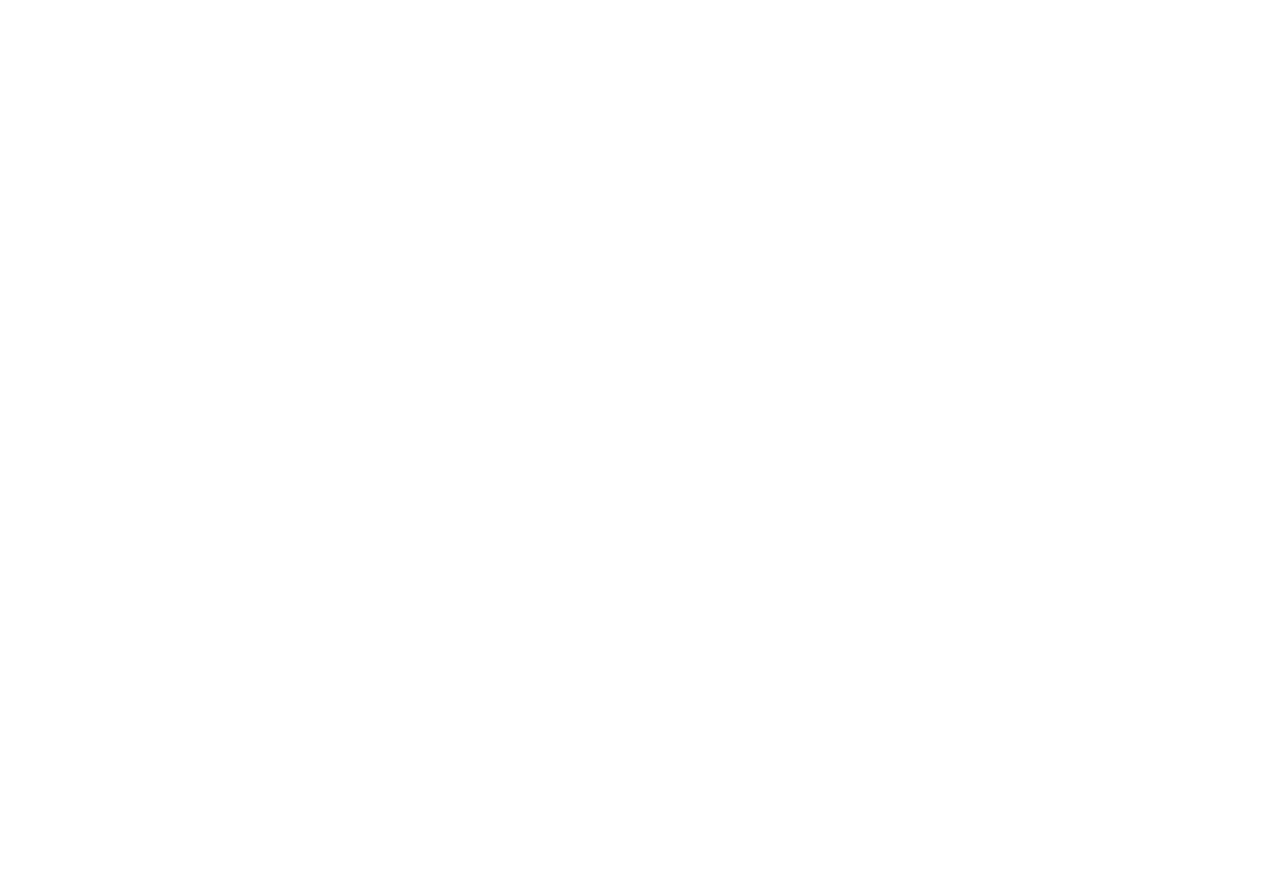
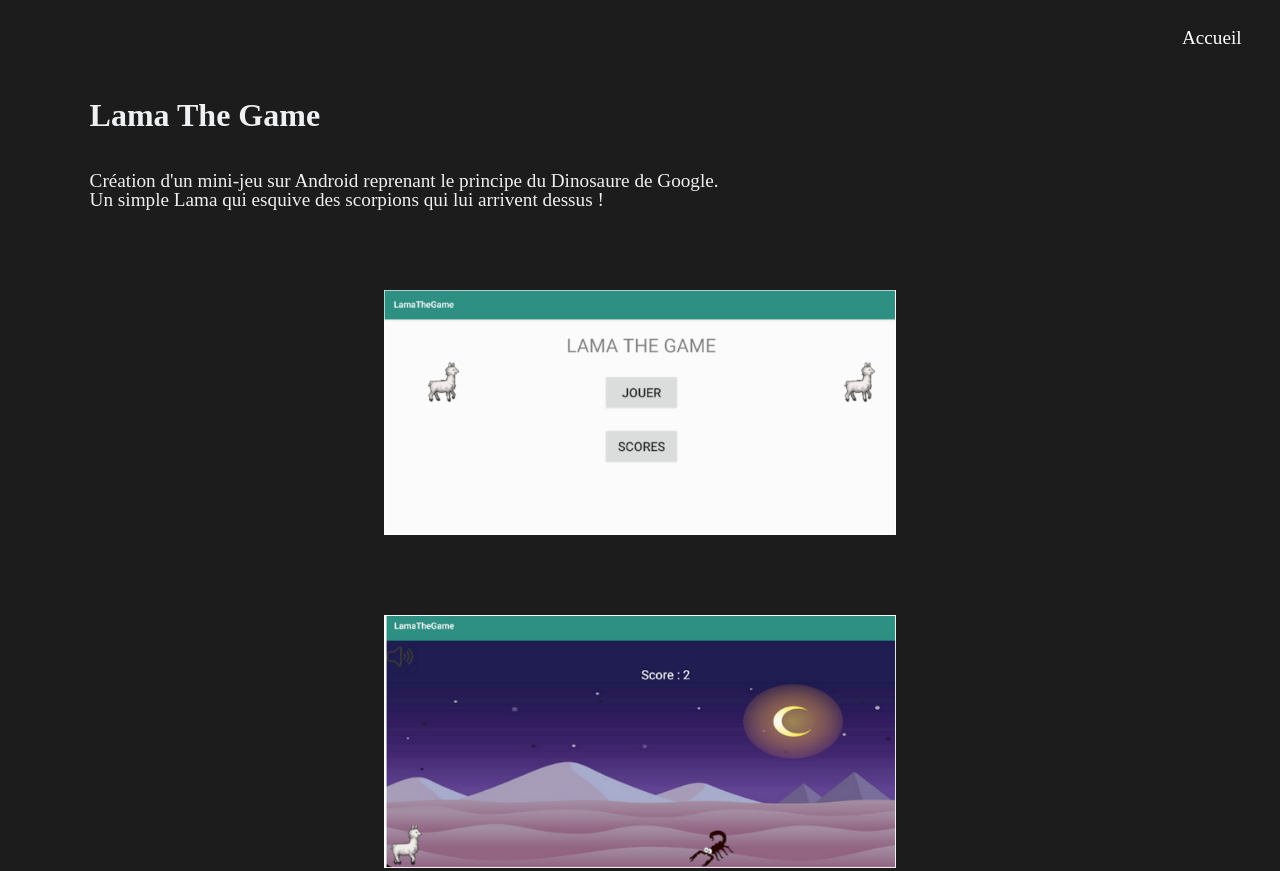
Before and after one commit to DorianMare/portfolio, a plain HTML site: page pages/lamaTheGame.html in a window 1280 px wide. Shown: the top 871 px of the page. Before the commit the page ends 800 px from the top, so only its background shows below. Drawn offline with nearby package versions, Linux system fonts and the light colour scheme; a web font is replaced by a local one.

Commit message:
page lamaTheGame

```diff
--- a/css/lamaTheGame.css
+++ b/css/lamaTheGame.css
@@ -0,0 +1,37 @@
+@font-face {
+    font-family: cormorant;
+    src: url(../fonts/cormorantGaramond/CormorantGaramond-SemiBold.ttf);
+}
+
+body {
+    background-color: #1C1C1C;
+}
+
+/*CSS Globals*/
+h1, h2, p {
+    padding: 5vh 5vw 0 7vw;
+    font-family: cormorant;
+    color: #EEF0F2;
+}
+
+p {
+    font-size: 1.2em;
+    text-align: justify;
+}
+
+#presentationLama {
+    display: flex;
+    flex-direction: column;
+    align-items: center;
+    padding-bottom: 10vh;
+}
+
+#presentationLama > h1, #presentationLama > p {
+    align-self: flex-start;
+}
+
+#presentationLama > img {
+    margin-top: 10vh;
+    width: 40vw;
+    height: auto;
+}
--- a/css/siao.css
+++ b/css/siao.css
@@ -0,0 +1,5 @@
+body {
+    background-image: url("../images/arsl_Image.jpg");
+    background-size: cover;
+    background-attachment: fixed;
+}
--- a/js/main.js
+++ b/js/main.js
@@ -1,7 +1,14 @@
-//animation from start
+//animation page d'accueil
 var tl_Start = gsap.timeline();
 tl_Start.from("#presentation", {duration: 1, opacity: 0, y: -75}).delay(0.5)
     .from("nav", {duration: 1.5, opacity: 0, x: -250});
+
+//animation lamaTheGame
+var tl_Lama = gsap.timeline();
+tl_Lama.from("#presentationLama", {duration: 1, opacity: 0, x: -125}).delay(0.5)
+.from("img", {duration: 1.5, opacity: 0, y: -100});
+
+//animation siao
 
 //scroll detection (currently usueless)
 /*var lastScrollTop = window.pageYOffset || document.documentElement.scrollTop;
--- a/pages/lamaTheGame.html
+++ b/pages/lamaTheGame.html
@@ -3,9 +3,37 @@
 <head>
     <meta charset="UTF-8">
     <meta name="viewport" content="width=device-width, initial-scale=1.0">
+    <link rel="stylesheet" href="../css/reset.css">
+    <link rel="stylesheet" href="../css/main.css">
+    <link rel="stylesheet" href="../css/lamaTheGame.css">
     <title>Dorian Mare - Lama The Game</title>
 </head>
 <body>
+    <nav>
+        <ul>
+            <li class="nav-child">
+                <a href="../index.html">Accueil</a>
+            </li>
+        </ul>
+    </nav>
 
+    <div id="presentationLama">
+        <h1>Lama The Game</h1>
+
+        <p>
+            Création d'un mini-jeu sur Android reprenant le principe du Dinosaure de Google.
+            <br />
+            Un simple Lama qui esquive des scorpions qui lui arrivent dessus !
+        </p>
+
+        <img src="../images/lamaTheGame.PNG" alt="lamaTheGame">
+        <img src="../images/lama2.PNG" alt="lama2">
+        <img src="../images/lama1.PNG" alt="lama1">
+    </div>
+
+
+    <!--JavaScript importation-->
+    <script src="https://cdnjs.cloudflare.com/ajax/libs/gsap/3.2.6/gsap.min.js"></script>
+    <script src="../js/main.js"></script>
 </body>
 </html>
```
Also changed, not shown: index.html (+4 -4 lines), pages/siao.html (+2 -0 lines), images/lama1.PNG (added), images/lama2.PNG (added).
